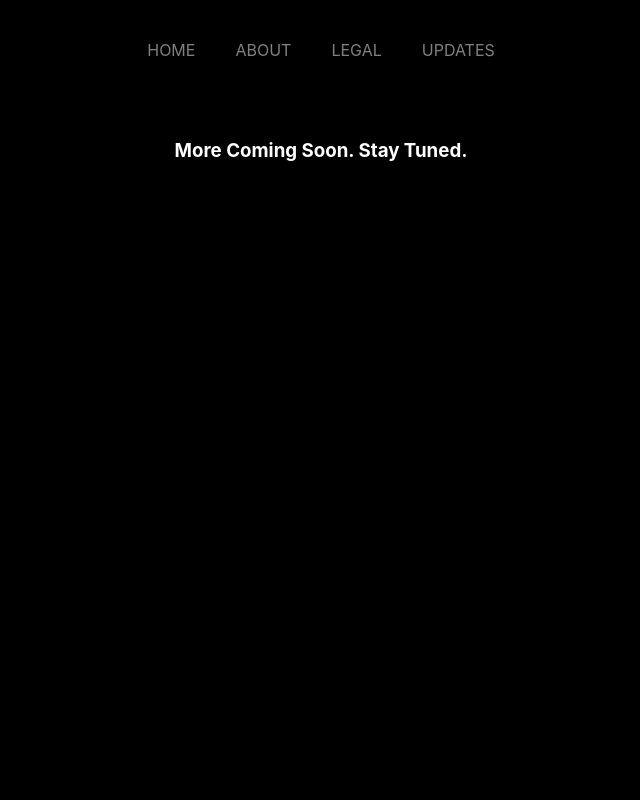
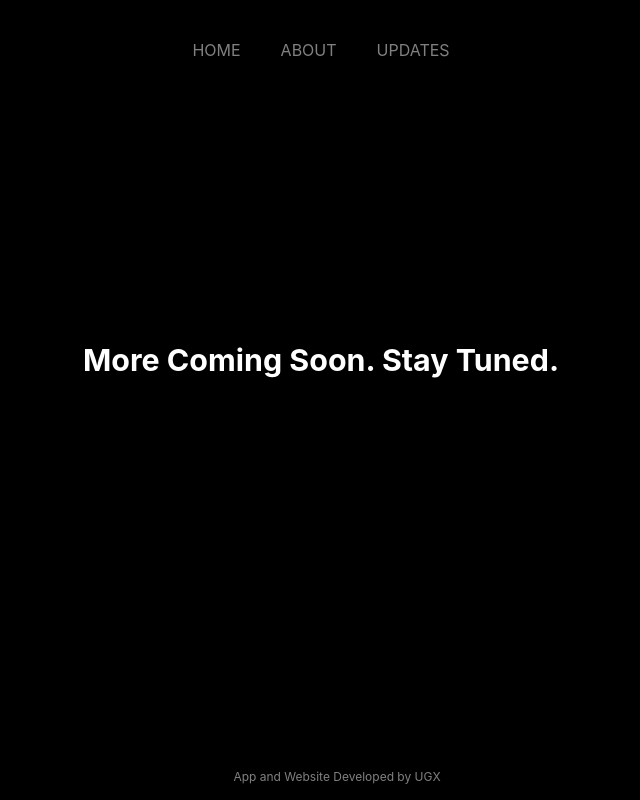
Before and after one commit to Ugonz86/kweensklubweb, a React (Create React App) app: page /updates in a window 1280 px wide. Shown: the whole page, without its empty margins (319-959 px from the left). Built offline with nearby package versions, Linux system fonts and the light colour scheme.

Commit message:
Fixing UI spacing mistakes

```diff
--- a/src/App.css
+++ b/src/App.css
@@ -1,7 +1,9 @@
 .App {
   text-align: center;
   /* background-color: black; */
-  /* margin: 0 auto; */
+  justify-content: center;
+  align-items: center;
+  height: 100%;
 }
 
 .App-logo {
@@ -21,34 +23,32 @@
   pointer-events: none;
   color: white;
   filter: invert(1);
-  position: sticky;
+  /* position: sticky; */
   margin-bottom: 40px;
 }
 
-@media (prefers-reduced-motion: no-preference) {
+/* @media (prefers-reduced-motion: no-preference) {
   .App-logo {
-    /* animation: App-logo-spin infinite 20s linear; */
+    animation: App-logo-spin infinite 20s linear;
   }
-}
+} */
 
 .App-header {
-  /* background-color: #282c34; */
-  /* background-color: black; */
-  min-height: 100vh;
+  min-height: 60vh;
   display: flex;
   flex-direction: column;
   align-items: center;
   justify-content: center;
   font-size: calc(10px + 2vmin);
   color: grey;
-
+  padding: 20px;
 }
 
 .App-link {
   color: #61dafb;
 }
 
-@keyframes App-logo-spin {
+/* @keyframes App-logo-spin {
   from {
     transform: rotate(0deg);
   }
@@ -57,43 +57,66 @@
   }
 }
 
-/* @keyframes spin {
+@keyframes spin {
   0% { transform: rotate(0deg); }
   100% { transform: rotate(360deg); }
 } */
 
 .legal {
+  text-align: left;
+  margin: 20px;
+  min-height: 60vh;
+  font-size: calc(10px + 2vmin);
   color: white;
-  margin: 50px;
   padding: 20px;
-  text-align: left;
-  /* background-color: white; */
 }
 
 .about {
-  margin: auto;
-  width: 600px;
+  margin: 20px;
+  min-height: 60vh;
+  display: flex;
+  flex-direction: column;
+  align-items: center;
+  justify-content: center;
+  font-size: calc(10px + 2vmin);
+  color: white;
   padding: 20px;
-  color: white;
-  justify-content: center;
-  align-items: center;
+}
+
+.first {
+  text-indent: 50px;
 }
 
 .content {
   text-align: left;
   line-height: 25px;
+  font-size: 20px;
 }
 
 .footer {
-  padding: 20px;
-  background-color: black;
   color: grey;
+  font-size: 12px;
+  position: fixed;
+  text-align: center;
+  justify-content: center;
+  align-items: center;
+  margin-top: 1rem;
+  padding: 1rem;
+  position: fixed;
+  bottom: 0;
+  left: 0;
+  width: 100%;
 }
 
 
 .nav {
+  /* width: 100%; */
   margin: 20px;
   padding: 20px;
+  justify-content: center;
+  align-items: center;
+  position: sticky;
+  background-color: black;
 }
 
 .link {
--- a/src/App.js
+++ b/src/App.js
@@ -10,22 +10,19 @@ function App() {
   return (
     <div className="App">
       <nav className="nav">
-        <Link to="/" className="link" activeClassName="active" end>
+        <Link to="/" className="link" activeClassName="active" >
           HOME
         </Link>
-
         <Link to="aboutus" className="link" activeClassName="active">
           ABOUT
         </Link>
-
+{/*
         <Link to="legal" className="link" activeClassName="active">
           LEGAL
-        </Link>
-
+        </Link> */}
         <Link to="updates" className="link" activeClassName="active">
           UPDATES
         </Link>
-
       </nav>
       <Routes>
         <Route path="/" element={<Home />} />
@@ -33,6 +30,7 @@ function App() {
         <Route path="legal" element={<Legal />} />
         <Route path="updates" element={<Updates />} />
       </Routes>
+      <footer className="footer">App and Website Developed by UGX</footer>
     </div>
   );
 }
--- a/src/components/AboutUs.js
+++ b/src/components/AboutUs.js
@@ -7,7 +7,7 @@ function AboutUs() {
     <div className="about">
       <img src={kklogo2} className="App-logo2" alt="logo" />
       <div className="content">
-        <p>
+        <p className="first">
           Kweens Klub (KK), located in the heart of Santurce in San Juan, Puerto
           Rico, is the premier LGBTIQ+ nightclub of the island. It all started
           as an idea of combining nightlight experiences from the south and the
--- a/src/components/Home.js
+++ b/src/components/Home.js
@@ -5,16 +5,14 @@ import "../App.css";
 function Home() {
   return (
     <div className="App">
-      <header className="App-header">
-        <div>
-          <img src={kklogo2} className="App-logo" alt="logo" />
-        </div>
+      <div className="App-header">
+        <img src={kklogo2} className="App-logo" alt="logo" />
         <p>
           For app support, please contact our Developer at
           kkappdevtester@gmail.com
         </p>
-      </header>
-      <footer className="footer">App and Website Developed by UGX</footer>
+      </div>
+      {/* <footer className="footer">App and Website Developed by UGX</footer> */}
     </div>
   );
 }
```
